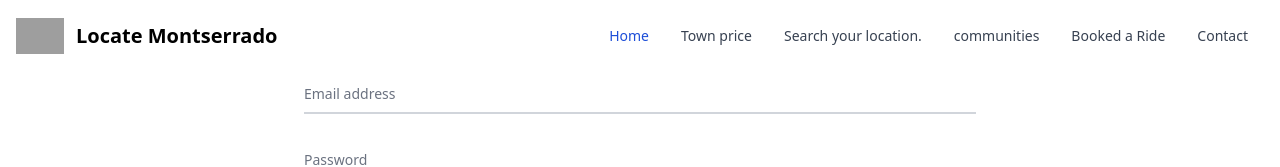
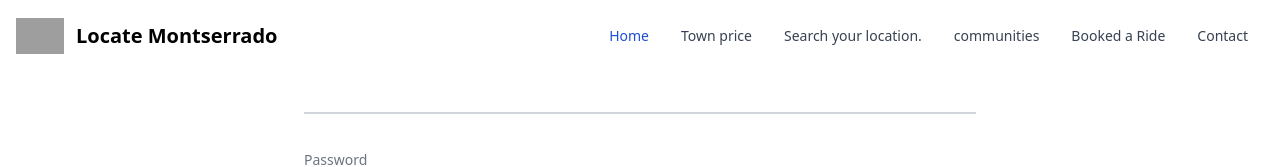
Before and after one commit to Alphabarrie98/location_price, a React (Create React App) app: page /contact in a window 1280 px wide. Shown: the top 167 px of the page. Built offline with nearby package versions, Linux system fonts and the light colour scheme; grey boxes are pictures that could not be loaded.

Commit message:
alpha commit

```diff
--- a/src/components/Contact.js
+++ b/src/components/Contact.js
@@ -9,15 +9,15 @@ export default function Contact() {
 
 				<form>
 					<div class="relative z-0 mb-6 w-full group">
-						<input type="email" name="floating_email" class="block py-2.5 px-0 w-full text-sm text-gray-900 bg-transparent border-0 border-b-2 border-gray-300 appearance-none dark:text-white dark:border-gray-600 dark:focus:border-blue-500 focus:outline-none focus:ring-0 focus:border-blue-600 peer" placeholder=" " required />
+						<input type="email" name="floating_email" class="block py-2.5 px-0 w-full text-sm text-gray-900 bg-auto border-0 border-b-2 border-gray-300 appearance-auto dark:text-black dark:border-gray-600 dark:focus:border-blue-500 focus:outline-none focus:ring-0 focus:border-blue-600 peer" placeholder=" " required />
 						<label for="floating_email" class="absolute text-sm text-gray-500 dark:text-gray-400 duration-300 transform -translate-y-6 scale-75 top-3 -z-10 origin-[0] peer-focus:left-0 peer-focus:text-blue-600 peer-focus:dark:text-blue-500 peer-placeholder-shown:scale-100 peer-placeholder-shown:translate-y-0 peer-focus:scale-75 peer-focus:-translate-y-6">Email address</label>
 					</div>
 					<div class="relative z-0 mb-6 w-full group">
-						<input type="password" name="floating_password" id="floating_password" class="block py-2.5 px-0 w-full text-sm text-gray-900 bg-transparent border-0 border-b-2 border-gray-300 appearance-none dark:text-white dark:border-gray-600 dark:focus:border-blue-500 focus:outline-none focus:ring-0 focus:border-blue-600 peer" placeholder=" " required />
+						<input type="password" name="floating_password" id="floating_password" class="block py-2.5 px-0 w-full text-sm text-gray-900 bg-transparent border-0 border-b-2 border-gray-300 appearance-none dark:text-black e dark:border-gray-600 dark:focus:border-blue-500 focus:outline-none focus:ring-0 focus:border-blue-600 peer" placeholder=" " required />
 						<label for="floating_password" class="absolute text-sm text-gray-500 dark:text-gray-400 duration-300 transform -translate-y-6 scale-75 top-3 -z-10 origin-[0] peer-focus:left-0 peer-focus:text-blue-600 peer-focus:dark:text-blue-500 peer-placeholder-shown:scale-100 peer-placeholder-shown:translate-y-0 peer-focus:scale-75 peer-focus:-translate-y-6">Password</label>
 					</div>
 					<div class="relative z-0 mb-6 w-full group">
-						<input type="password" name="repeat_password" id="floating_repeat_password" class="block py-2.5 px-0 w-full text-sm text-gray-900 bg-transparent border-0 border-b-2 border-gray-300 appearance-none dark:text-white dark:border-gray-600 dark:focus:border-blue-500 focus:outline-none focus:ring-0 focus:border-blue-600 peer" placeholder=" " required />
+						<input type="password" name="repeat_password" id="floating_repeat_password" class="block py-2.5 px-0 w-full text-sm text-gray-900 bg-transparent border-0 border-b-2 border-gray-300 appearance-none dark:text-black  dark:border-gray-600 dark:focus:border-blue-500 focus:outline-none focus:ring-0 focus:border-blue-600 peer" placeholder=" " required />
 						<label for="floating_repeat_password" class="absolute text-sm text-gray-500 dark:text-gray-400 duration-300 transform -translate-y-6 scale-75 top-3 -z-10 origin-[0] peer-focus:left-0 peer-focus:text-blue-600 peer-focus:dark:text-blue-500 peer-placeholder-shown:scale-100 peer-placeholder-shown:translate-y-0 peer-focus:scale-75 peer-focus:-translate-y-6">Confirm password</label>
 					</div>
 					<div class="grid xl:grid-cols-2 xl:gap-6">
```
